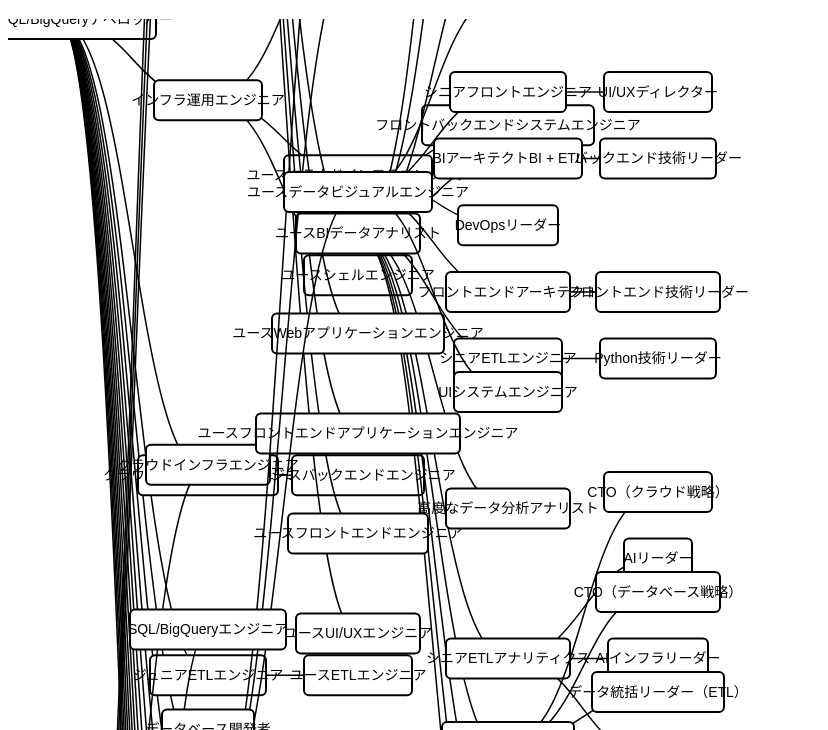
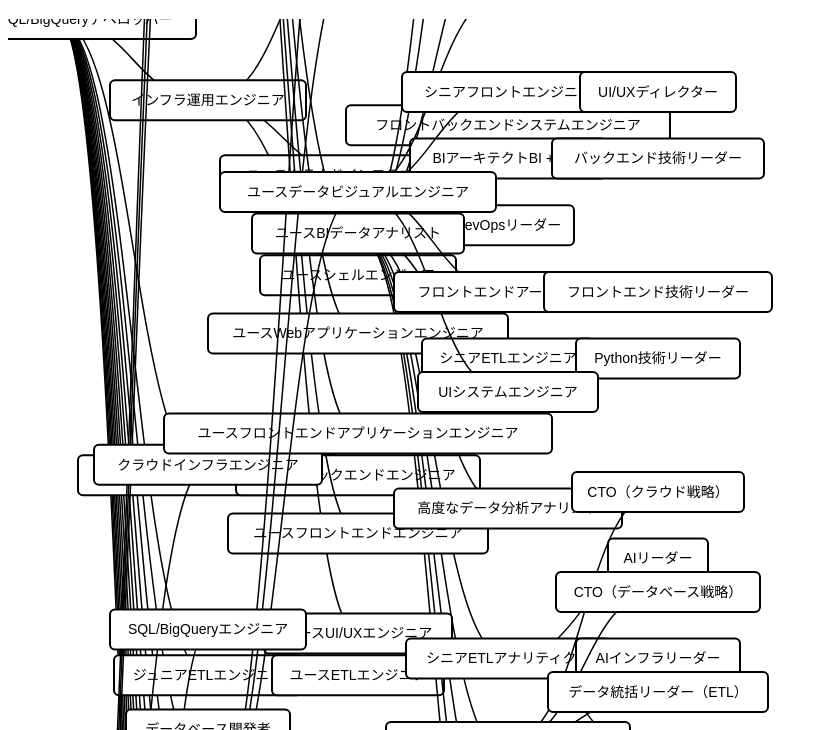
Before and after one commit to ryo-sugisawa/jobs-tree, a plain HTML site: page index.html in a window 1280 px wide. Shown: the part 70-800 px from the top of the page, without its empty margins (0-828 px from the left). Drawn offline with nearby package versions, Linux system fonts and the light colour scheme.

Commit message:
fix: waku

```diff
--- a/index.html
+++ b/index.html
@@ -168,8 +168,19 @@
           return 100; // デフォルト幅
         }
         const padding = 20; // 左右の余白
-        const charWidth = 8; // 1文字幅の目安（px単位）
-        return name.length * charWidth + padding;
+        const charWidth = 8; // 半角文字1文字の幅の目安（px単位）
+        const fullWidthCharWidth = 16; // 全角文字1文字の幅の目安（px単位）
+
+        // 全角文字の数をカウントする正規表現
+        const fullWidthCharCount = (name.match(/[^\x00-\x7F]/g) || []).length; // 全角文字のみ抽出
+
+        // 半角文字の長さを計算（全体文字数から全角文字数を引く）
+        const halfWidthCharCount = name.length - fullWidthCharCount;
+
+        // 各文字幅を合計して返す
+        const totalWidth = (halfWidthCharCount * charWidth) + (fullWidthCharCount * fullWidthCharWidth);
+
+        return totalWidth + padding; // フォントの余白を足して最終幅を返す
       }
     });
   </script>
```
